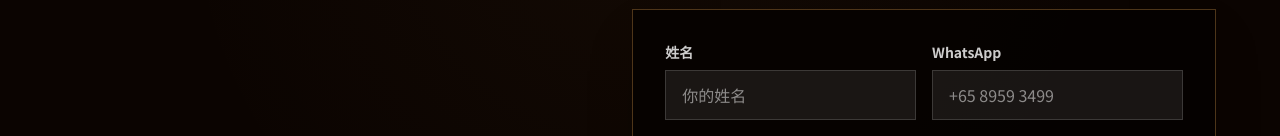
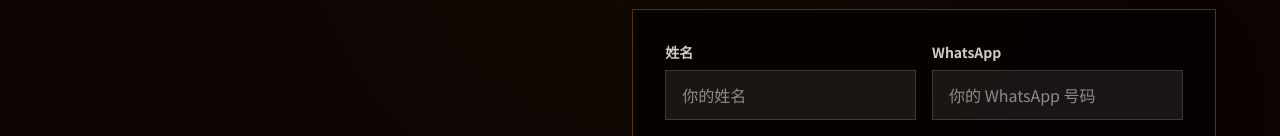
Before and after one commit to BODHIWONG/qmfeng-website, a Next.js app: page / in a window 1280 px wide. Shown: the part 11864-12000 px from the top of the page. Built offline with nearby package versions, Linux system fonts and the light colour scheme.

Commit message:
Correct enquiry form placeholder to request client WhatsApp

```diff
--- a/components/lead-capture-form.tsx
+++ b/components/lead-capture-form.tsx
@@ -116,7 +116,7 @@ export default function LeadCaptureForm() {
                   name="whatsapp"
                   required
                   className="w-full border border-white/15 bg-white/8 px-4 py-3 text-white outline-none transition focus:border-[oklch(0.72_0.12_70)]"
-                  placeholder="+65 8959 3499"
+                  placeholder={t("你的 WhatsApp 号码", "Your WhatsApp number")}
                 />
               </label>
             </div>
```
